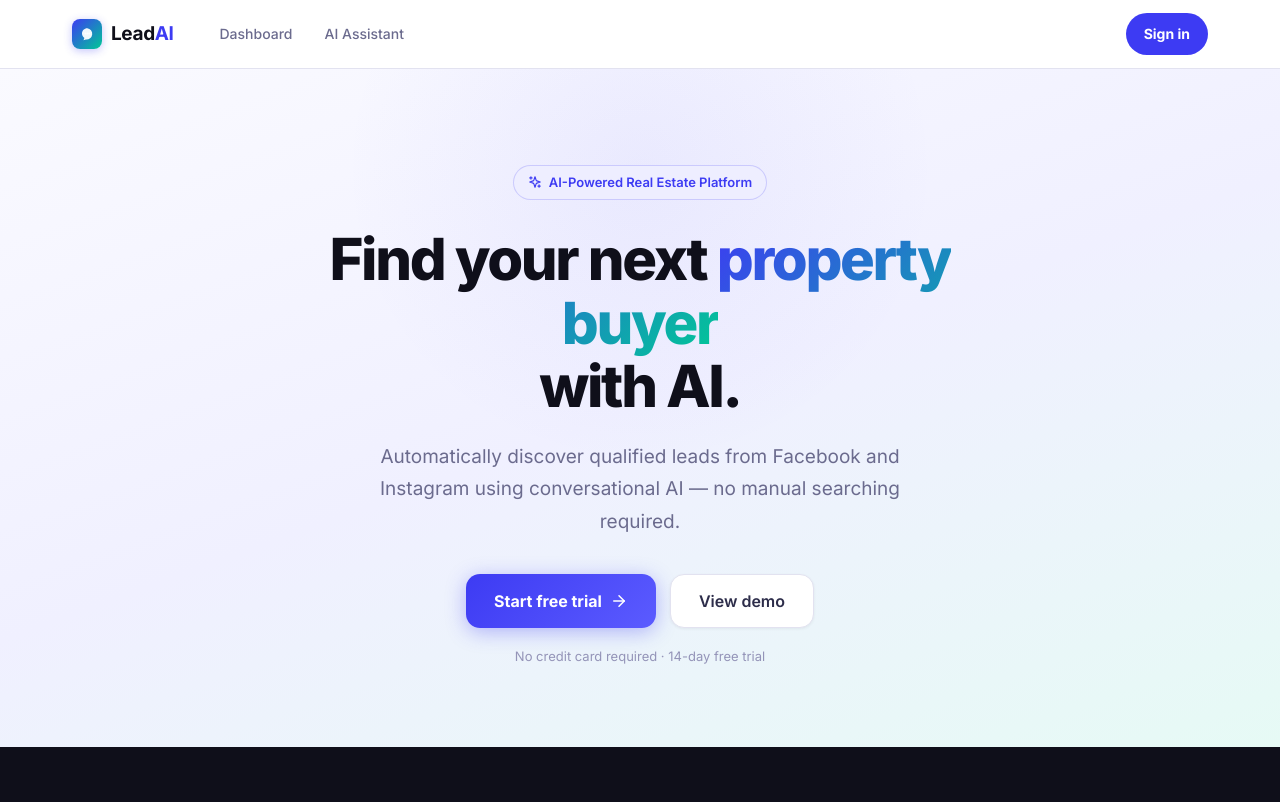
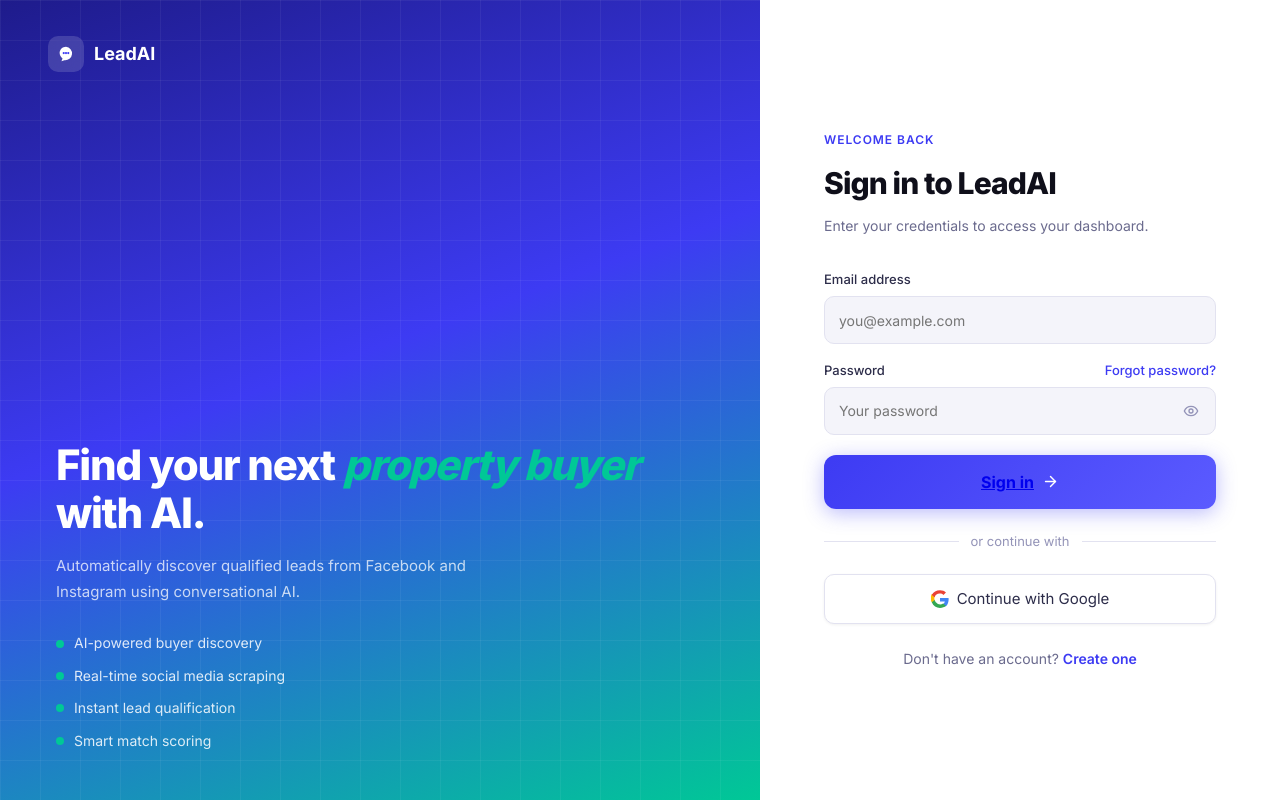
Before and after one commit to AI-Management-Sri-Lanka/real-state-lead-generation, a React (Vite) app in the folder Frontend/: page /auth/signin in a window 1280 px wide. Before the commit this address led to /. Shown: the top 802 px of the page. Built offline with nearby package versions, Linux system fonts and the light colour scheme; no server answers.

Commit message:
signin_signupPageAdd

```diff
--- a/Frontend/src/App.tsx
+++ b/Frontend/src/App.tsx
@@ -3,6 +3,8 @@ import AIAssistantPage from '@/pages/dashboard/AIAssistantPage'
 import { useAuth }     from '@/hooks/useAuth'
 import HomePage        from './pages/home/HomePage'
 import DashboardPage from './pages/dashboard/DashboardPage'
+import SignInPage     from './pages/auth/SignInPage'
+import SignUpPage     from './pages/auth/SignUpPage'
 
 function PrivateRoute({ children }: { children: React.ReactNode }) {
   const { isAuthenticated } = useAuth()
@@ -15,6 +17,8 @@ export default function App() {
       <Route path="/"               element={<HomePage />} />
       <Route path="/dashboard/ai-assistant" element={<AIAssistantPage />} />
       <Route path="/dashboard" element={<DashboardPage />} />
+      <Route path="/auth/signin" element={<SignInPage />} />
+      <Route path="/auth/signup" element={<SignUpPage />} />
       <Route path="*"               element={<Navigate to="/" replace />} />
     </Routes>
   )
--- a/Frontend/src/pages/auth/components/SignInForm.tsx
+++ b/Frontend/src/pages/auth/components/SignInForm.tsx
@@ -70,7 +70,7 @@ export function SignInForm() {
 
       <p style={{ textAlign:'center', marginTop:24, fontSize:14, color:'var(--color-text-secondary)' }}>
         Don't have an account?{' '}
-        <Link to="/signup" style={{ color:'var(--color-brand)', fontWeight:600, textDecoration:'none' }}>Create one</Link>
+        <Link to="/auth/signup" style={{ color:'var(--color-brand)', fontWeight:600, textDecoration:'none' }}>Create one</Link>
       </p>
     </>
   )
--- a/Frontend/src/pages/auth/components/SignUpForm.tsx
+++ b/Frontend/src/pages/auth/components/SignUpForm.tsx
@@ -70,7 +70,7 @@ export function SignUpForm() {
       <GoogleButton label="Sign up with Google" />
       <p style={{ textAlign:'center', marginTop:20, fontSize:14, color:'var(--color-text-secondary)' }}>
         Already have an account?{' '}
-        <Link to="/signin" style={{ color:'var(--color-brand)', fontWeight:600, textDecoration:'none' }}>Sign in</Link>
+        <Link to="/auth/signin" style={{ color:'var(--color-brand)', fontWeight:600, textDecoration:'none' }}>Sign in</Link>
       </p>
     </>
   )
--- a/Frontend/src/pages/home/components/HeroSection.tsx
+++ b/Frontend/src/pages/home/components/HeroSection.tsx
@@ -29,17 +29,11 @@ export function HeroSection() {
         </p>
 
         <div style={{ display:'flex', gap:14, justifyContent:'center', flexWrap:'wrap' }}>
-            <Button size="lg" iconRight={<ArrowRight size={18}/>} style={{ height:54, fontSize:16, fontWeight:700, borderRadius:14, padding:'0 28px' }}>
-              Start free trial
-            </Button>
             <Button variant="secondary" size="lg" style={{ height:54, fontSize:16, fontWeight:600, borderRadius:14, padding:'0 28px' }}>
               View demo
             </Button>
         </div>
 
-        <p style={{ marginTop:18, fontSize:13, color:'var(--color-text-placeholder)', fontFamily:'var(--font-sans)' }}>
-          No credit card required · 14-day free trial
-        </p>
       </div>
     </section>
   )
--- a/Frontend/src/pages/home/components/Navbar.tsx
+++ b/Frontend/src/pages/home/components/Navbar.tsx
@@ -27,7 +27,7 @@ export function Navbar() {
           ))}
 
           <Link
-            to="/signin"
+            to="/auth/signin"
             style={{ marginLeft:'auto', padding:'10px 18px', borderRadius:999, fontSize:14, fontWeight:700, color:'white', background:'var(--color-brand)', textDecoration:'none', transition:'transform 0.12s, opacity 0.12s' }}
             onMouseEnter={e => { (e.currentTarget as HTMLElement).style.transform='translateY(-1px)'; (e.currentTarget as HTMLElement).style.opacity='0.92' }}
             onMouseLeave={e => { (e.currentTarget as HTMLElement).style.transform='none'; (e.currentTarget as HTMLElement).style.opacity='1' }}
```
